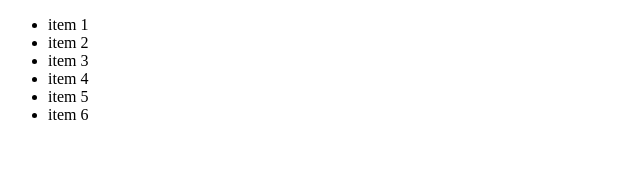
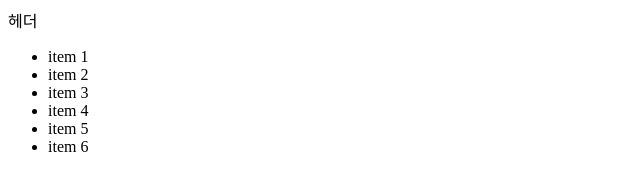
Before and after one commit to TClancyR6/training_01, a plain HTML site: page index.html in a window 1280 px wide. Shown: the whole page, without its empty margins (0-640 px from the left). Drawn offline with Linux system fonts and the light colour scheme.

Commit message:
commit03

```diff
--- a/index.html
+++ b/index.html
@@ -5,7 +5,7 @@
 	<title>index</title>
 </head>
 <body>
-	<header></header>
+	<header>헤더</header>
 	<div id="content" class="content">
 		<ul>
 			<li class="items">item 1</li>
```
